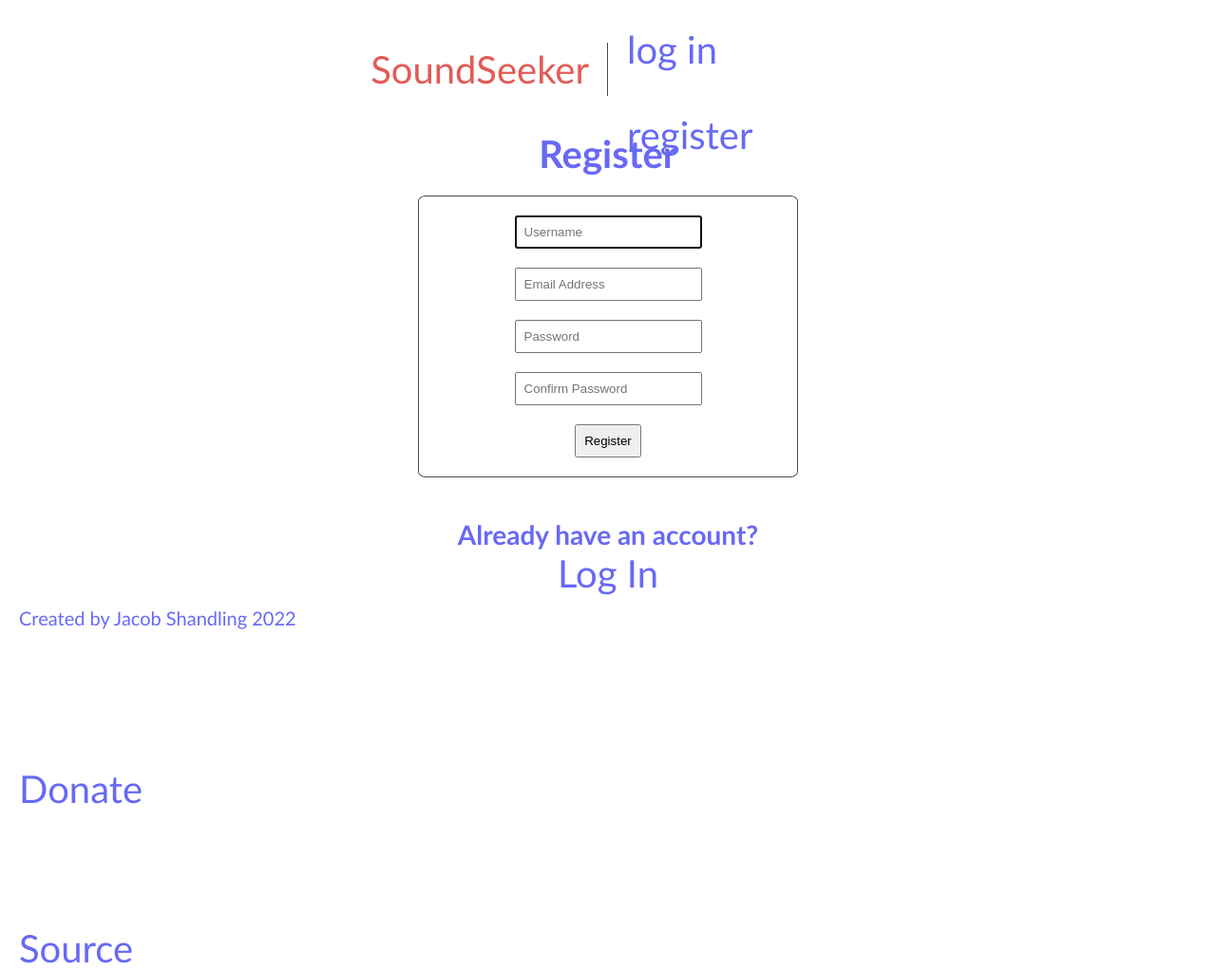
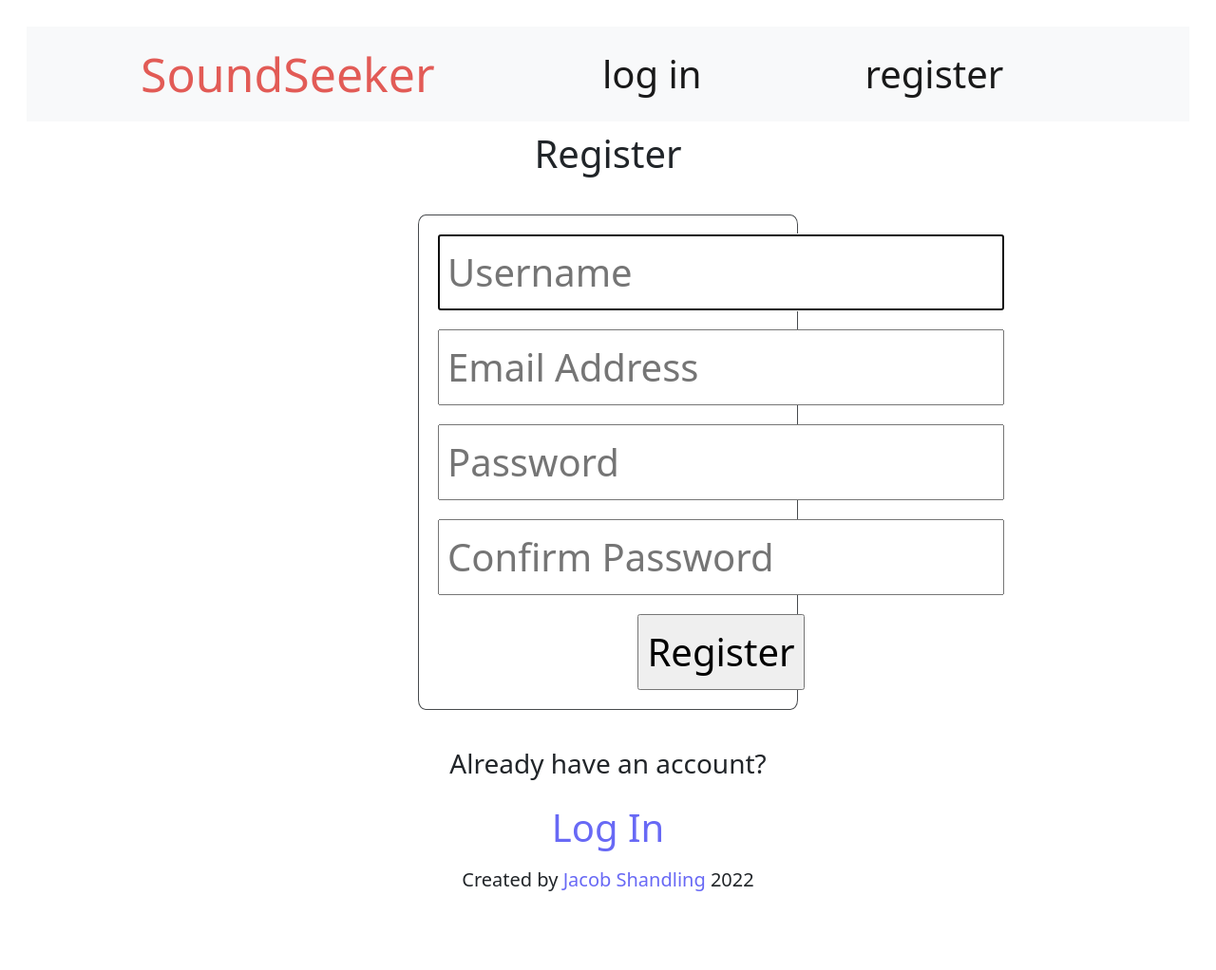
Before and after one commit to jacobshandling/soundseeker, a Django app: page /register in a window 1280 px wide. Shown: the top 1022 px of the page at 95% size. Run offline with Django 3.2, Linux system fonts and the light colour scheme.

Commit message:
add bootstrap via CDN; re-do navbar accordingly; much work tbd

```diff
--- a/backend/seeds/templates/seeds/layout.html
+++ b/backend/seeds/templates/seeds/layout.html
@@ -24,37 +24,34 @@
         <meta name="twitter:description" content="Software Engineer and Musician">
 
         <!-- Styles -->
+        <link href="https://cdn.jsdelivr.net/npm/bootstrap@5.2.0/dist/css/bootstrap.min.css" rel="stylesheet" integrity="sha384-gH2yIJqKdNHPEq0n4Mqa/HGKIhSkIHeL5AyhkYV8i59U5AR6csBvApHHNl/vI1Bx" crossorigin="anonymous">
         <link rel="stylesheet" type="text/css" href="{% static 'seeds/styles.css' %}" />
 
         {% block script %}
         {% endblock %}
     </head>
     <body>
-        <div id="app-wrapper">
-            <nav>
-                <header><a id="navbar-title" href="{% url 'index' %}">SoundSeeker</a></header>
-                <ul id="main-nav" class="nav-items">
+        <div class="container-xxl text-center" id="app-wrapper">
+            <nav class="navbar navbar-expand-lg bg-light sticky-top justify-content-between py-md-0 px-md-5">
+                    <a class="navbar-brand" id="navbar-title" href="{% url 'index' %}><h1 class="display-1">SoundSeeker</h1></a>
+                    <button class="navbar-toggler" type="button" data-bs-toggle="collapse" data-bs-target="#nav-links" aria-expanded="false" aria-label="Toggle navigation">
+                        <span class="navbar-toggler-icon"></span>
+                    </button>
+                    <div id="nav-links" class="nav-items collapse navbar-collapse">
+                        <ul id="main-nav" class="navbar-nav me-auto mb-2 mb-md-0">
                             {% if user.is_authenticated %}
-                    <li class="nav-item">
-                        <a class="nav-link" href="#">{{ user.username }}</a>
-                    </li>
-                    <li class="nav-item">
-                        <a class="nav-link" href="{% url 'logout' %}">log out</a>
-                    </li>
+                                <li class="nav-item"><a class="nav-link active" href="#">{{ user.username }}</a></li>
+                                <li class="nav-item"><a class="nav-link active" href="{% url 'logout' %}">log out</a></li>
                             {% else %}
-                    <li class="nav-item">
-                        <a class="nav-link" href="{% url 'login' %}">log in</a>
-                    </li>
-                    <li class="nav-item">
-                        <a class="nav-link" href="{% url 'register' %}">register</a>
-                    </li>
+                                <li class="nav-item"><a class="nav-link active" href="{% url 'login' %}">log in</a></li>
+                                <li class="nav-item"><a class="nav-link active" href="{% url 'register' %}">register</a></li>
                             {% endif %}
                         </ul>
+                    </div>
             </nav>
             <div id="block-body">
                 {% block body %}
                 {% endblock %}
-            </div>
             </div>
             <footer>
                 <p>Created by <a href="https://dev.jakeshandling.com" target="_blank">Jacob Shandling</a> 2022</p>
@@ -72,5 +69,8 @@
                 </ul>
                 {% endif %}
             </footer>
+        </div>
+        <!-- JavaScript Bundle with Popper -->
+        <script src="https://cdn.jsdelivr.net/npm/bootstrap@5.2.0/dist/js/bootstrap.bundle.min.js" integrity="sha384-A3rJD856KowSb7dwlZdYEkO39Gagi7vIsF0jrRAoQmDKKtQBHUuLZ9AsSv4jD4Xa" crossorigin="anonymous"></script>
     </body>
 </html>
```
Lines whose indentation alone changed are shown as unchanged.
